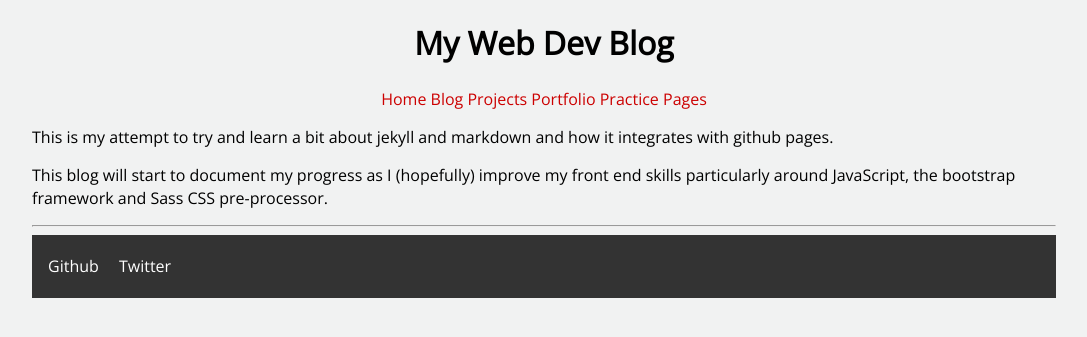
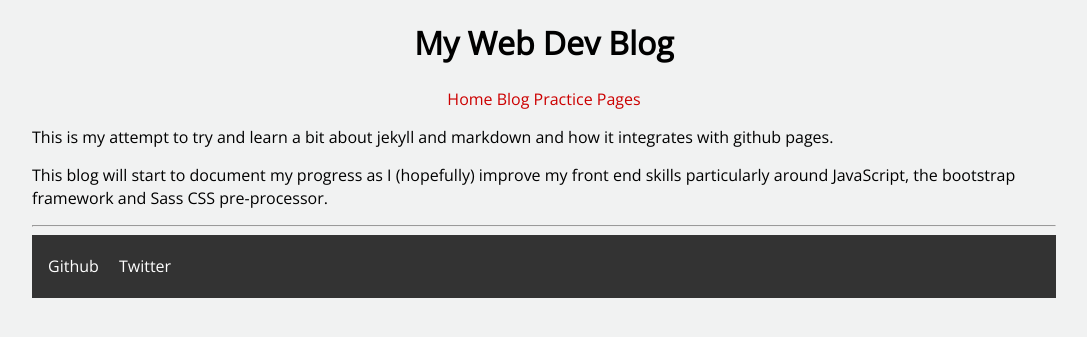
Before and after one commit to cguttweb/cguttweb.github.io, a Jekyll site: the page built from index.html, in a window 1280 px wide. Shown: the top 337 px of the page, without its empty margins (96-1183 px from the left). Built offline with Jekyll 4.4.1, drawn with Linux system fonts in a browser that asks for light colours.

Commit message:
removed link from nav

```diff
--- a/_includes/nav.html
+++ b/_includes/nav.html
@@ -2,7 +2,6 @@
     <ul>
         <li><a href="/">Home</a></li>
         <li><a href="/blog">Blog</a></li>
-        <li><a href="http://www.cgweb.co.uk">Projects Portfolio</a></li>
         <li><a href="/practice">Practice Pages</a></li>
     </ul>
 </nav>
```
